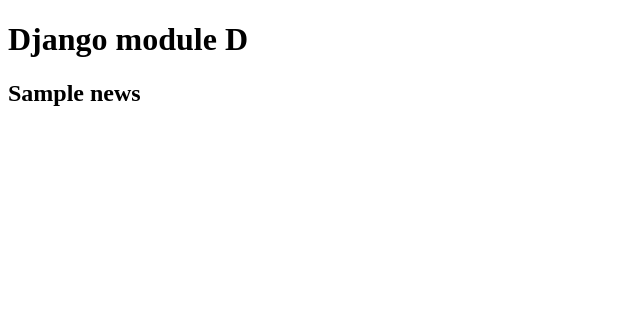
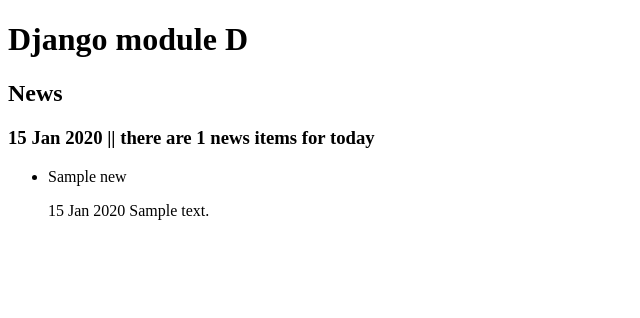
Before and after one commit to EvgenIvanov/Django_2, a Django app: template NewsPaper/templates/news.html in a window 1280 px wide. Shown: the top 318 px of the page, without its empty margins (0-640 px from the left). Run offline with Django 3.2, Linux system fonts and the light colour scheme; the template is opened without the code that fills it: most values are stand-ins (such as "Sample title", 1, 10 or a date in 2020).

Commit message:
full news list, sull detail

```diff
--- a/NewsPaper/templates/news.html
+++ b/NewsPaper/templates/news.html
@@ -6,5 +6,20 @@
 
 <!-- В контенте на странице выводим новости -->
 {% block content %}
-<h1>{{ news }}</h1>
-{% endblock content %}
+<h1>News</h1>
+<h3>
+  {{ date_now|date:'d M Y'}} || there are {{ news|length }} news items for today
+</h3>
+{% if news %}
+<ul>
+  {% for new in news %}
+  <li>
+    <p>{{ new.title }}</p>
+    <span>{{ new.created|date:'d M Y' }}</span>
+    {{ new.text|truncatewords:20 }}
+  </li>
+  {% endfor %}
+</ul>
+{% else %}
+<h3>Нет новостей</h3>
+{% endif %} {% endblock content %}
```
Also changed, not shown: NewsPaper/news/views.py (+7 -0 lines), NewsPaper/templates/new.html (+6 -4 lines).
